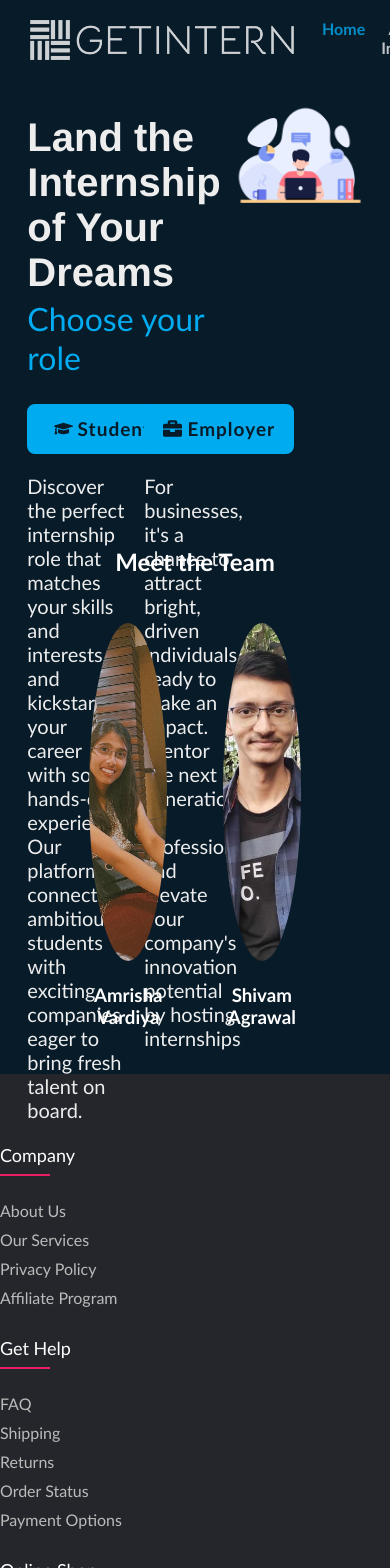
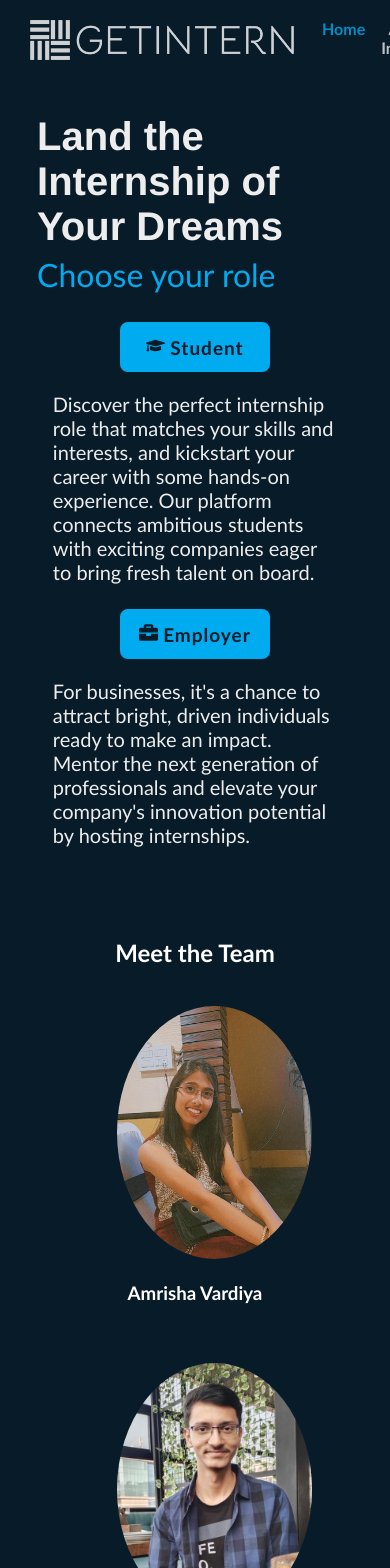
Before and after one commit to Shivamagr1812/GetInt, a React (Create React App) app in the folder client/: page / in a window 390 px wide. Shown: the top 1568 px of the page. Built offline with nearby package versions, Linux system fonts and the light colour scheme.

Commit message:
made landing page responsive

```diff
--- a/client/src/App.css
+++ b/client/src/App.css
@@ -240,6 +240,7 @@
 }
 
 .intro{
+  height: 80vh;
   flex: 1 1 auto;
   display: flex;
   flex-direction: row;
@@ -247,7 +248,8 @@
 }
 
 .welcome{
-  padding: 10% 0;
+  padding-top: 10%;
+  height: 100vh;
   width: 100%;
   display: flex;
   justify-content: center;
@@ -258,6 +260,7 @@
   width: 36vw;
   height: auto;
 }
+
 
 .dialogBox{
   width: 50vw;
@@ -275,10 +278,10 @@
   font-size: 32px;
   font-weight: 560;
   color: #00abf0;
-    /* color: rgb(0, 77, 9);
-    padding: 20px;
-    font-family: 'Franklin Gothic Medium', 'Arial Narrow', Arial, sans-serif;
-    word-spacing: 0.3em; */
+  /* color: rgb(0, 77, 9);
+  padding: 20px;
+  font-family: 'Franklin Gothic Medium', 'Arial Narrow', Arial, sans-serif;
+  word-spacing: 0.3em; */
 }
 
 .dialogBox p{
@@ -293,17 +296,19 @@
 
 .dialogBox .option{
   display: flex;
+  flex-wrap: wrap;
   justify-content: space-between;
   width: 100%;
-  height: 50px;
+  /* height: 100vh; */
 }
 
 .stud ,.emp {
+  flex: 1 1 30%;
   width: 50%;
   /* height: 100px; */
   text-align: center;
-  padding-right: 10%;
-  /* margin: 0 4%; */
+  padding: 0 5%;
+  /* margin: auto; */
 }
 
 .option p{
@@ -313,11 +318,11 @@
 }
 
 .option button{
-  display: inline-flex;
+  /* display: inline-flex;   */
   justify-content: center;
   align-items: center;
   width: 150px;
-  height: 100%;
+  height: 50px;
   background: #00abf0;
   border: 2px solid #00abf0;
   border-radius: 8px;
@@ -334,6 +339,21 @@
   margin-right: 5px;
 }
 
+@media screen and (max-width: 768px){
+  .homePage{
+    padding: 0 5%;
+  }
+  .intro{
+    height: 100vh;
+  }
+  .homeImg img{
+    /* width: 100%; */
+    display: none;
+  }
+  .dialogBox{
+    width: 100vw;
+  }
+}
 
 /* .option button:nth-child(2){
   background: transparent;
@@ -347,13 +367,13 @@
 /* Process */
 
 .process{
+  height: 100vh;
   flex: 1 1 0;
-  min-height: 100%;
   overflow: hidden;
   display: flex;
   flex-direction: column;
   align-items: center;
-  padding: 5%;
+  padding: 0 5%;
 }
 
 .process h2{
@@ -364,6 +384,7 @@
 .process .steps{
   display: flex;
   flex-direction: row;
+  flex-wrap: wrap;
   justify-content: center;
   /* width: 100%; */
 }
@@ -372,9 +393,10 @@
   background-color: #00abf0;
   flex: 1 1 0;
   display: flex;
+  max-width: 50vw;
   flex-direction: column;
   align-items: center;
-  margin: 0 20px;
+  margin: 20px;
   padding: 5% 0;
 }
 
@@ -394,12 +416,13 @@
 
 .team .teamMembers{
   display: flex;
+  /* flex-wrap: wrap; */
   flex-direction: row;
   justify-content: center;
 }
 
 .team .member{
-  flex: 1 1 0;
+  flex: 1 1 30%;
   padding: 10%;
   text-align: center;
 }
@@ -407,6 +430,7 @@
 .team .member img{
   width: 20vw;
   height: 40vh;
+  /* clip-path: circle(); */
   border-radius: 50%;
   object-fit: cover;
   padding: 20px 0;
@@ -414,6 +438,16 @@
 
 .team h2,h3{
   color: white
+}
+
+@media screen and (max-width: 768px){
+  .team .teamMembers{
+    flex-direction: column;
+  }
+  .team .member img{
+    width: 50vw;
+    height: 30vh;
+  }
 }
 
 /* About */
@@ -549,7 +583,7 @@
   flex: 0 0 50px;
   margin-top: auto;
 	background-color: #24262b;
-  padding: 70px 0;
+  padding: 70px 20px;
 }
 .footer-col{
    width: 25%;
@@ -614,11 +648,11 @@
     margin-bottom: 30px;
 }
 }
-@media(max-width: 574px){
+/* @media(max-width: 574px){
   .footer-col{
     width: 100%;
 }
-}
+} */
 
 /* Popups */
 
```
Also changed, not shown: 1 other file (tests, documents, lock files or other folders).
